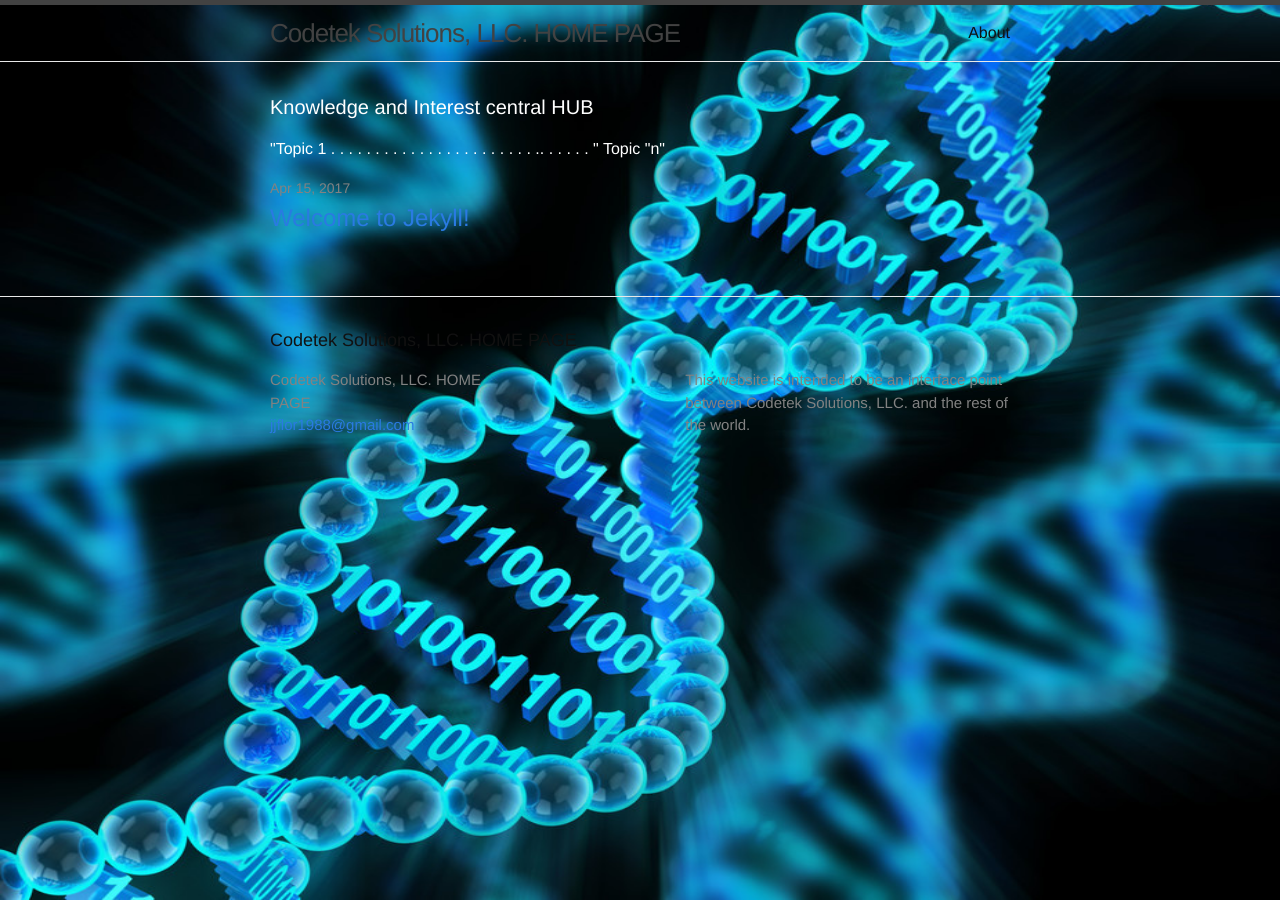
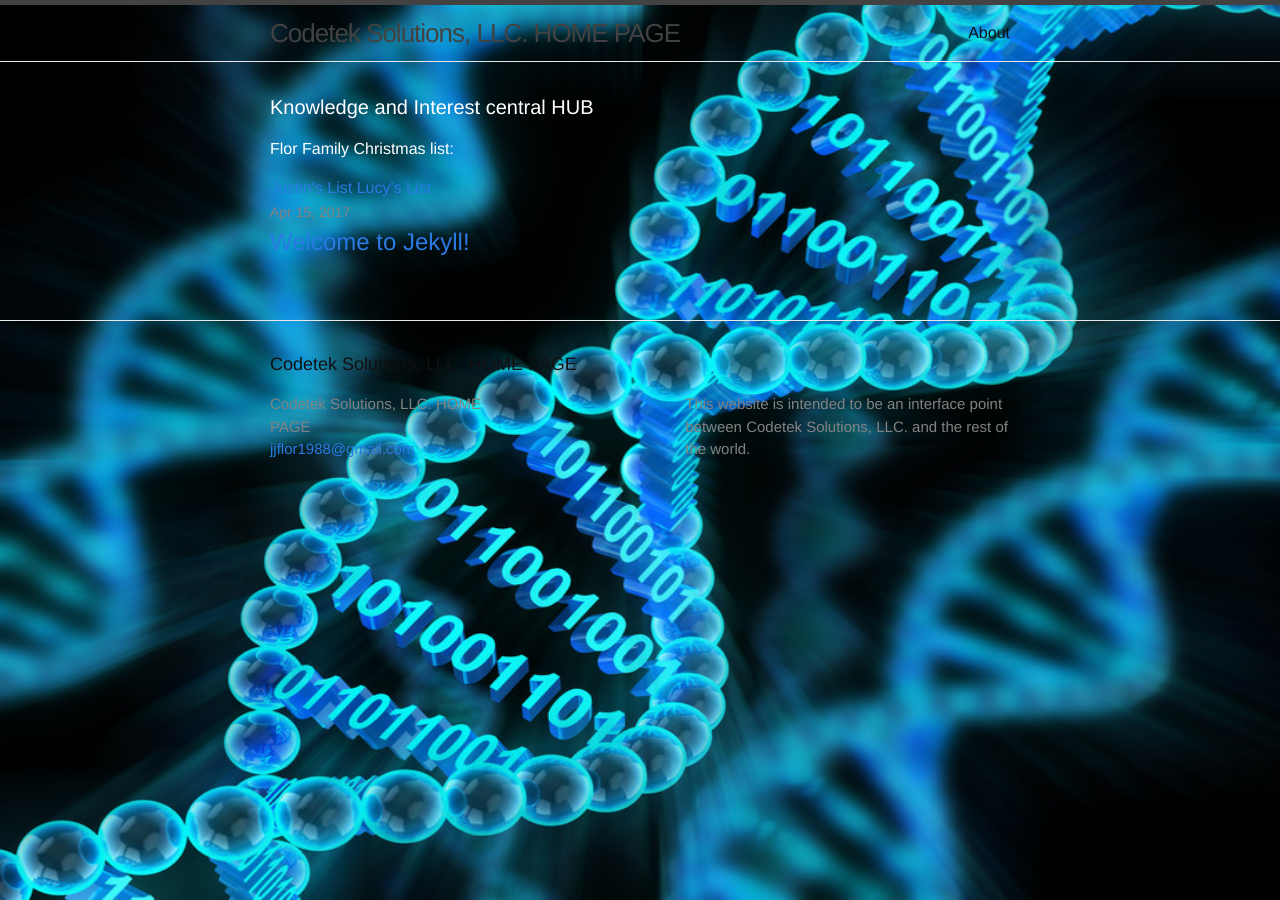
Before and after one commit to nitsu121/nitsu121.github.io, a Jekyll site: the page built from index.html, in a window 1280 px wide. Built offline with Jekyll 4.4.1, drawn with Linux system fonts in a browser that asks for light colours.

Commit message:
Made a change to index to add a link to me and lucy's list.

```diff
--- a/index.html
+++ b/index.html
@@ -35,47 +35,14 @@ layout: default
 		  <h1 class="page-heading" style="color:white;"> Knowledge and Interest central HUB </h1>
 
 		  <h4 style="color:white;">
-				"Topic 1
-				.
-				.
-				.
-				.
-				.
-				.
-				.
-				.
-				.
-				.
-				.
-				.
-				.
-				.
-				.
-				.
-				.
-				.
-				.
-				.
-				.
-				.
-				.
-				..
-				.
-				.
-				.
-				.
-				.
-				"
-
-
-
-				<!--<img src="web_archer.PNG" alt="web archer">-->
-
-
-
-				Topic "n"
+				Flor Family Christmas list:
 		  </h4>
-
+		  <a href= "http://codetek-solutions.com/jlist">
+			Justin's List
+		  </a>
+		  <a href= "http://codetek-solutions.com/llist">
+			Lucy's List
+		  </a>
 		  <ul class="post-list">
 			{% for post in site.posts %}
 			  <li>
```
